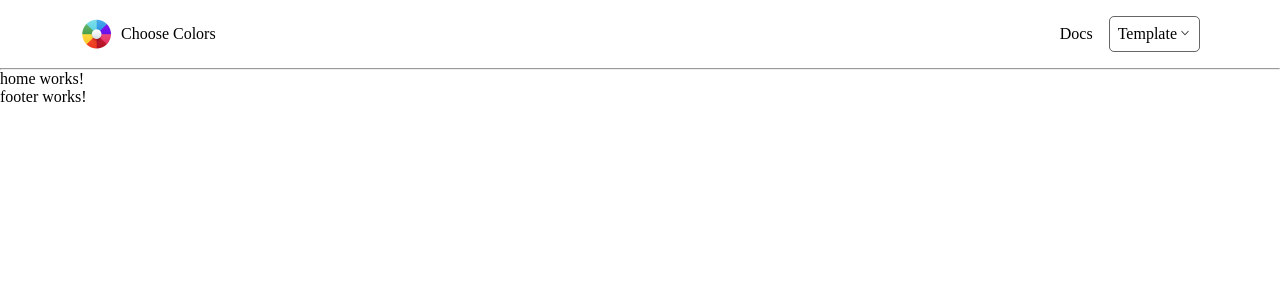
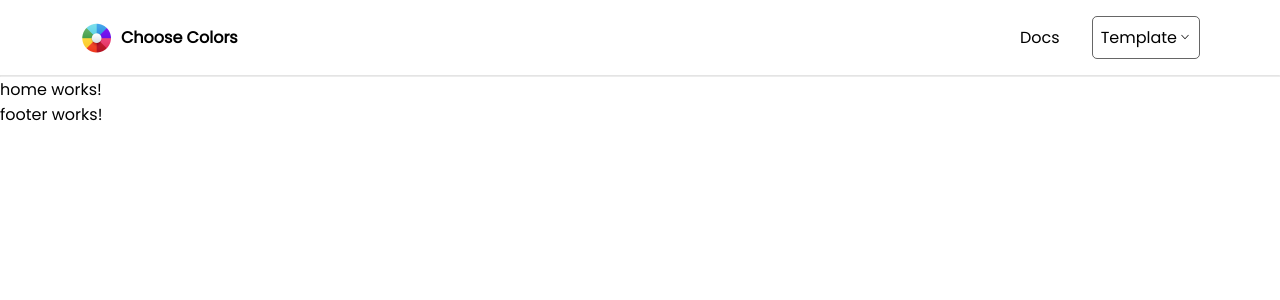
Before and after one commit to Lexsak/choose-color, an Angular app: page / in a window 1280 px wide. Shown: the top 300 px of the page. Built offline with nearby package versions, Linux system fonts and the light colour scheme.

Commit message:
global css

```diff
--- a/src/app/layouts/navbar/navbar.component.css
+++ b/src/app/layouts/navbar/navbar.component.css
@@ -18,13 +18,25 @@ nav {
   justify-content: center;
   align-items: center;
   gap: 0.5rem;
+  cursor: pointer;
+}
+
+.logo-container p{
+  font-weight: 600;
 }
 
 .menu{
     display: flex;
     justify-content: center;
     align-items: center;
-    gap: 1rem;
+    gap: 2rem;
+}
+
+.docs{
+    cursor: pointer;
+}
+.docs:hover{
+  color: rgba(0, 0, 0, 0.4);
 }
 
 .template{
@@ -40,3 +52,7 @@ nav {
   height: 12px;
   margin-left: 2px;
 }
+
+hr{
+  border-color: rgba(0, 0, 0, 0.1);
+}
--- a/src/styles.css
+++ b/src/styles.css
@@ -1,7 +1,12 @@
-/* You can add global styles to this file, and also import other style files */
+@import url("https://fonts.googleapis.com/css2?family=Poppins&display=swap");
 
-*{
-    margin: 0;
-    padding: 0;
-    box-sizing: border-box;
+* {
+  margin: 0;
+  padding: 0;
+  box-sizing: border-box;
 }
+
+body {
+  font-family: "Poppins", sans-serif;
+  font-size: 16px;
+}
```
